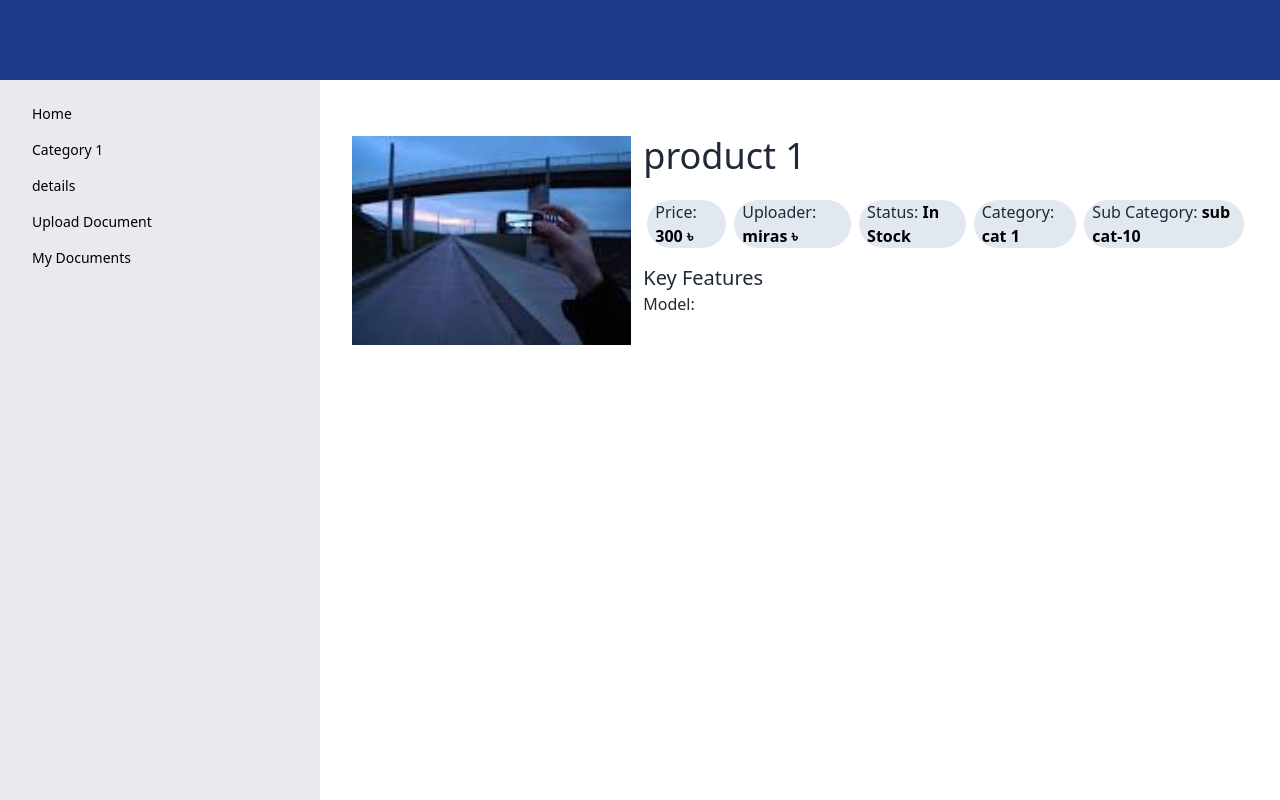
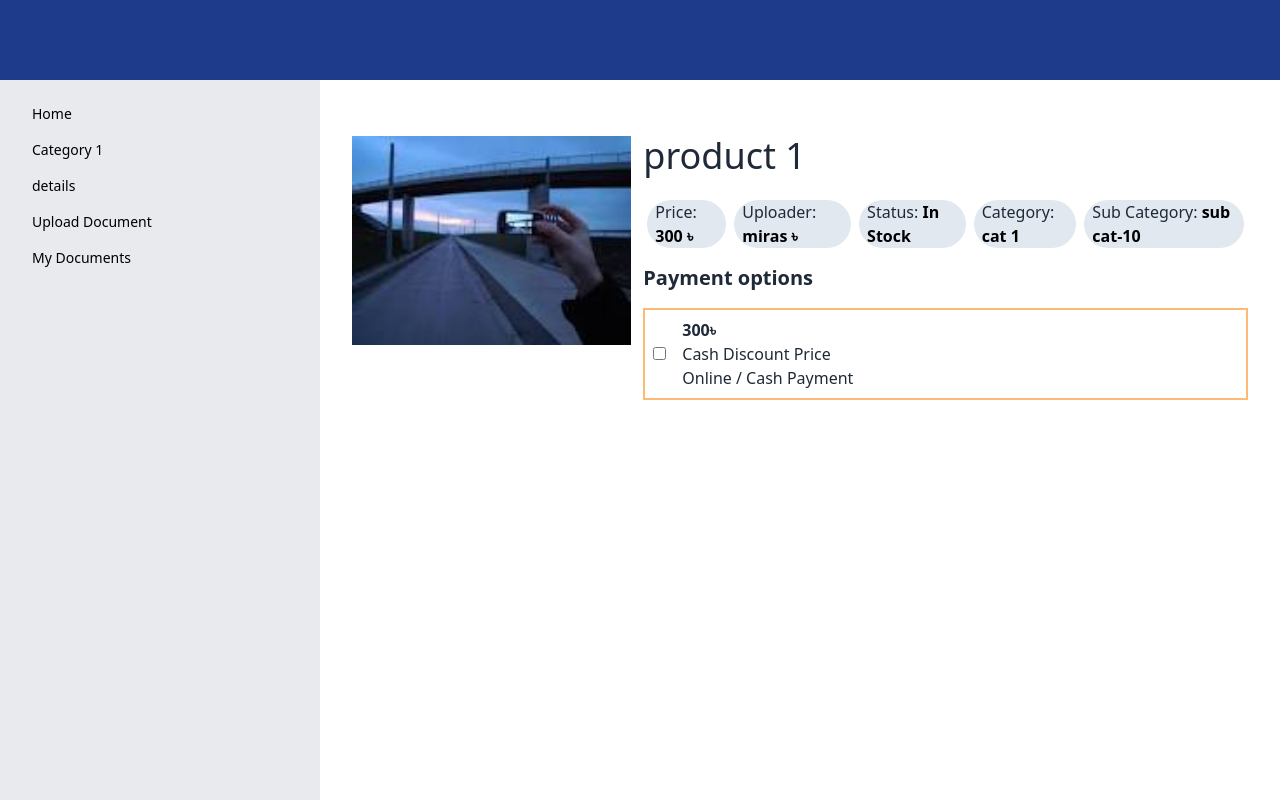
Before and after one commit to Asadullah246/drive, a React (Vite) app: page /details in a window 1280 px wide. Built offline with nearby package versions, Linux system fonts and the light colour scheme.

Commit message:
product page update

```diff
--- a/src/pages/home/ProductDetails.jsx
+++ b/src/pages/home/ProductDetails.jsx
@@ -49,8 +49,17 @@ const ProductDetails = () => {
                             <h3 className='bg-slate-200 rounded-full px-2 mx-1 mt-2'>Sub Category: <span className='text-black font-semibold'>{data.sub_category}</span></h3>
                         </div>
                         <div className='mt-4'>
-                            <h2 className='text-xl'>Key Features</h2>
-                            <p>Model: </p>
+                            <h2 className='text-xl font-semibold'>Payment options</h2>
+                            <div className='flex border-2 border-orange-300 p-2 mt-4 items-center'>
+                                <div>
+                                    <input className='bg-gray-500 p-4' type="checkbox" name="payment" id="" />
+                                </div>
+                                <div className='ms-4'>
+                                    <p className='font-bold'>{data.price}৳</p>
+                                    <p>Cash Discount Price</p>
+                                    <p>Online / Cash Payment</p>
+                                </div>
+                            </div>
                         </div>
                     </div>
                 </div>
```
